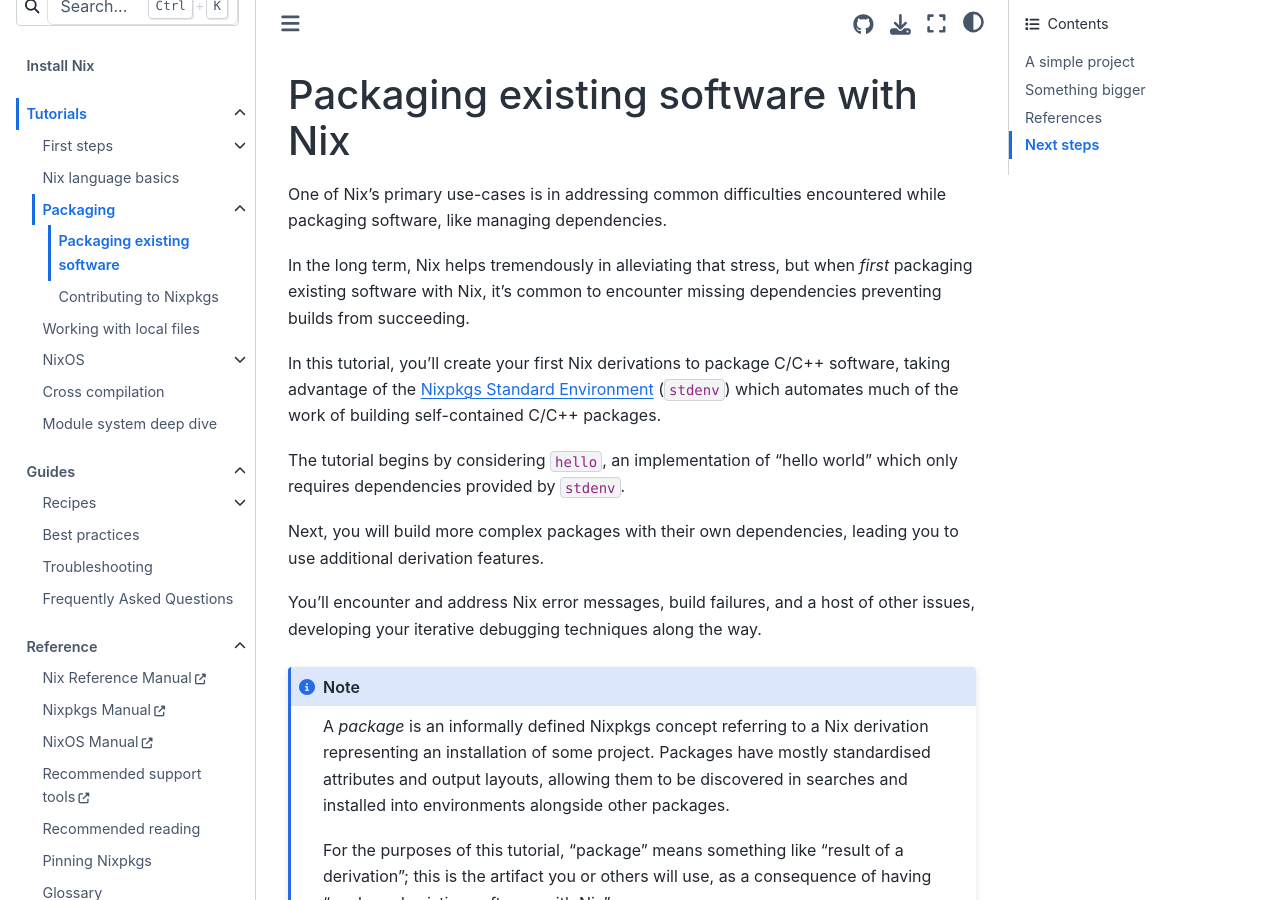
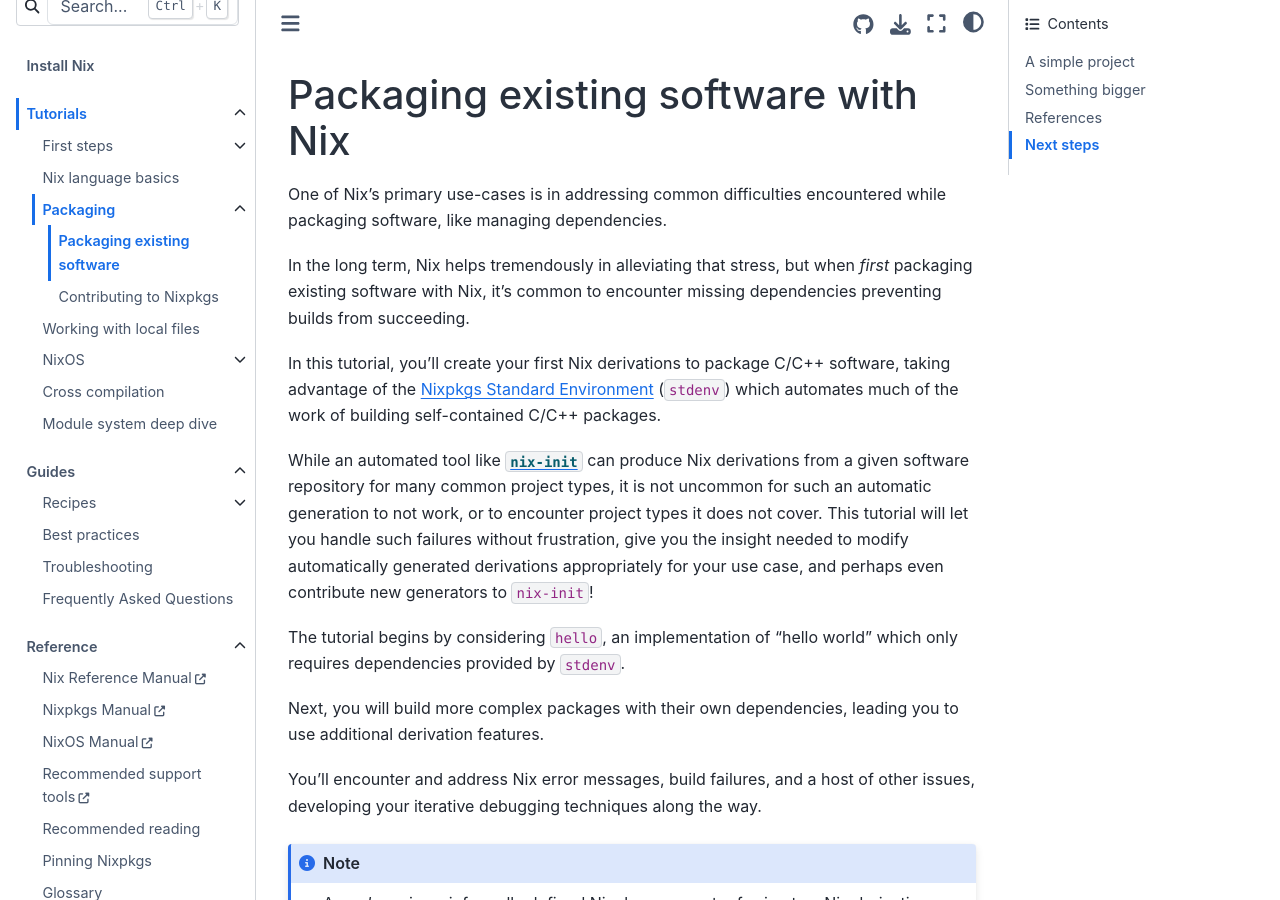
Before and after one commit to NixOS/nix.dev, a Sphinx documentation site: the page built from source/tutorials/packaging/packaging-existing-software.md, in a window 1280 px wide and 900 px high. Built offline with Sphinx 7.4.7 and the Sphinx Book theme 1.1.4, drawn with Linux system fonts in a browser that asks for light colours.

Commit message:
Mention auto-generation tools for derivation, give nix-init as an example
To address: https://github.com/NixOS/nix.dev/pull/696/files#r1306341758

```diff
--- a/source/tutorials/packaging/packaging-existing-software.md
+++ b/source/tutorials/packaging/packaging-existing-software.md
@@ -13,6 +13,8 @@
 In the long term, Nix helps tremendously in alleviating that stress, but when *first* packaging existing software with Nix, it's common to encounter missing dependencies preventing builds from succeeding.
 
 In this tutorial, you'll create your first Nix derivations to package C/C++ software, taking advantage of the [Nixpkgs Standard Environment](https://nixos.org/manual/nixpkgs/stable/#part-stdenv) (`stdenv`) which automates much of the work of building self-contained C/C++ packages.
+
+While an automated tool like [`nix-init`](https://github.com/nix-community/nix-init) can produce Nix derivations from a given software repository for many common project types, it is not uncommon for such an automatic generation to not work, or to encounter project types it does not cover. This tutorial will let you handle such failures without frustration, give you the insight needed to modify automatically generated derivations appropriately for your use case, and perhaps even contribute new generators to `nix-init`!
 
 The tutorial begins by considering `hello`, an implementation of "hello world" which only requires dependencies provided by `stdenv`.
 
```
